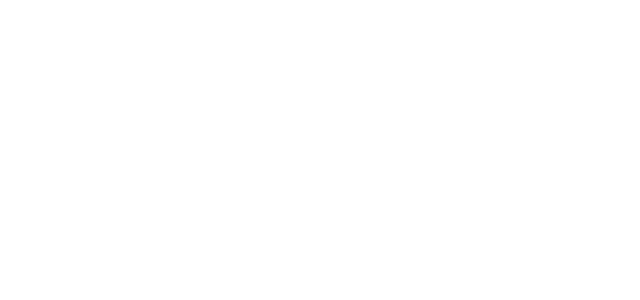
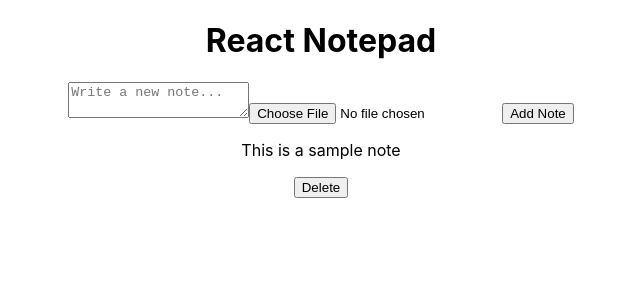
Before and after one commit to Khalifa-pendrops/notepad, a React (Create React App) app: page / in a window 1280 px wide. Shown: the top 300 px of the page, without its empty margins (319-959 px from the left). Built offline with nearby package versions, Linux system fonts and the light colour scheme.

Commit message:
Note.js component added

```diff
--- a/src/App.js
+++ b/src/App.js
@@ -1,10 +1,11 @@
 import logo from './logo.svg';
 import './App.css';
+import Note from './Components/Note'
 
 function App() {
   return (
     <div className="App">
-
+      <Note />
     </div>
   );
 }
--- a/src/Components/Note.js
+++ b/src/Components/Note.js
@@ -0,0 +1,64 @@
+import React, { useState } from "react";
+
+const Note = () => {
+  const [notes, setNotes] = useState([
+    { id: 1, content: "This is a sample note", image: null },
+  ]);
+
+  const [input, setInput] = useState("");
+  const [image, setImage] = useState(null);
+
+  const addNote = () => {
+    const newNote = { id: Date.now(), content: input, image: image };
+    setNotes([...notes, newNote]);
+    setInput("");
+    setImage(null);
+  };
+
+  const deleteNote = (id) => {
+    const newNotes = notes.filter((note) => note.id !== id);
+    setNotes(newNotes);
+  };
+
+  const onImageChange = (event) => {
+    if (event.target.files && event.target.files[0]) {
+      let reader = new FileReader();
+      reader.onload = (e) => {
+        setImage(e.target.result);
+      };
+      reader.readAsDataURL(event.target.files[0]);
+    }
+  };
+
+  return (
+    <>
+      <h1>React Notepad</h1>
+      <div className="input-container">
+        <textarea
+          placeholder="Write a new note..."
+          value={input}
+          onChange={(e) => setInput(e.target.value)}
+        />
+        <input type="file" onChange={onImageChange} />
+        <button onClick={addNote}>Add Note</button>
+      </div>
+      <div className="notes-container">
+        {notes.map((note) => (
+          <div key={note.id} className="note">
+            <p>{note.content}</p>
+            {note.image && (
+              <img
+                src={note.image}
+                alt="note"
+                style={{ maxWidth: "100px", maxHeight: "100px" }}
+              />
+            )}
+            <button onClick={() => deleteNote(note.id)}>Delete</button>
+          </div>
+        ))}
+      </div>
+    </>
+  );
+};
+
+export default Note;
```
